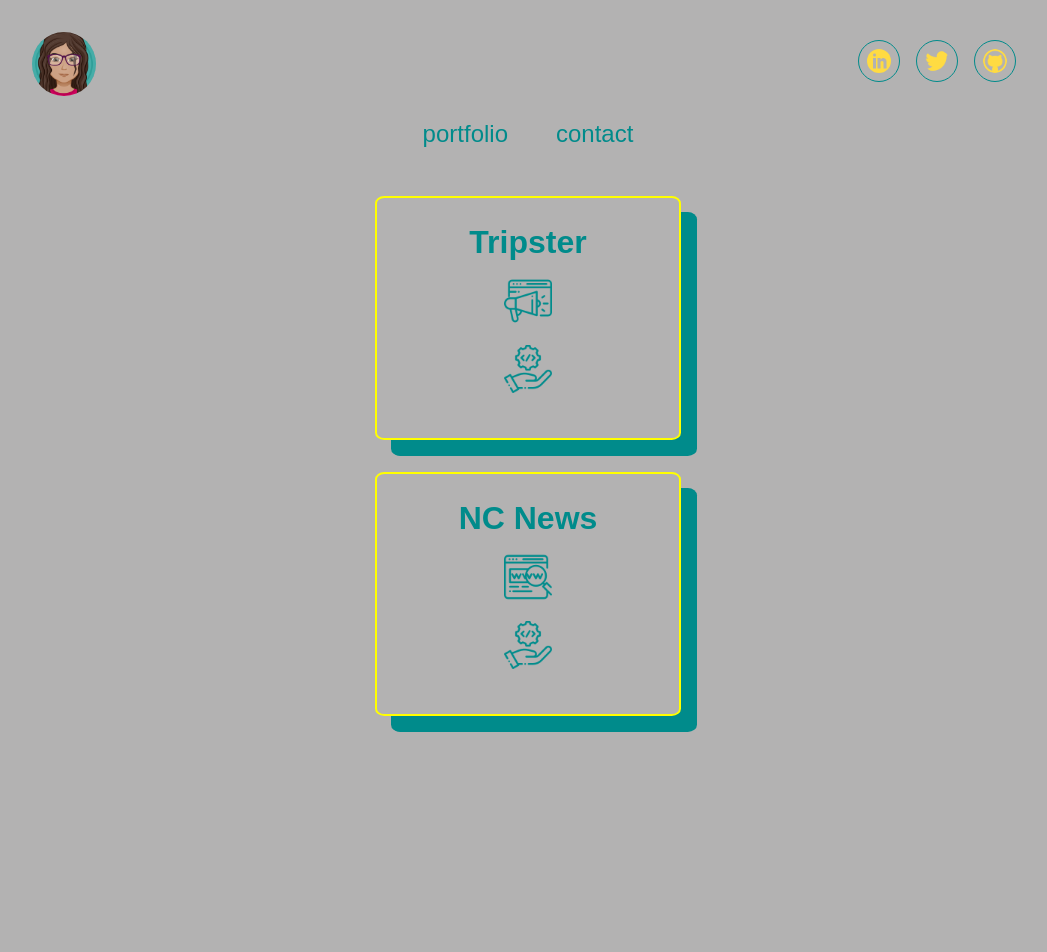
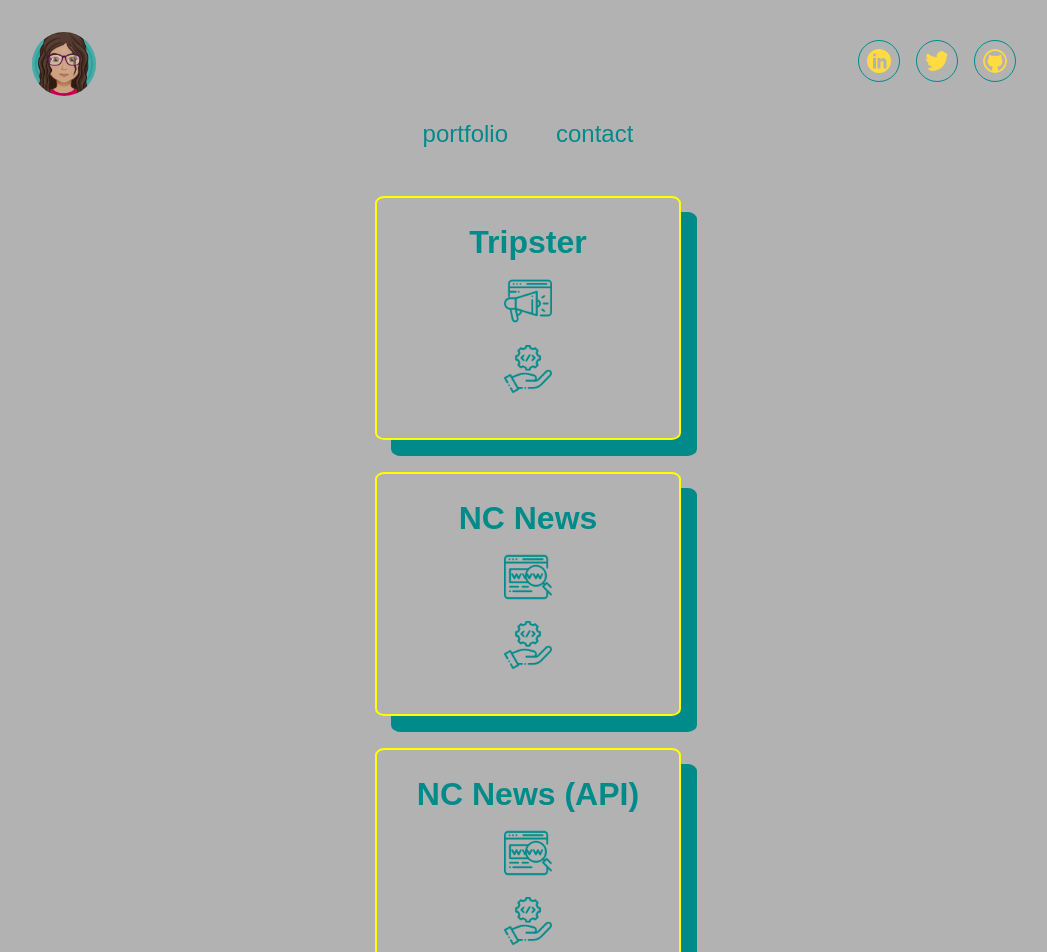
Before and after one commit to ixesta/Ixesta, a React (Create React App) app: page /portfolio in a window 1280 px wide. Shown: the top 952 px of the page, without its empty margins (112-1159 px from the left). Before the commit the page ends 800 px from the top, so only its background shows below. Built offline with nearby package versions, Linux system fonts and the light colour scheme; a web font is replaced by a local one.

Commit message:
nc backend to portfolio

```diff
--- a/src/Portfolio.js
+++ b/src/Portfolio.js
@@ -31,13 +31,11 @@ class Portfolio extends Component {
 
         <div class="card">
 
-
-
           <div class="card-content">
             <p class="card-name">NC News</p>
 
             <p >
-              <a class="card-text" href="https://ro-nc-app.herokuapp.com/" target="_blank">
+              <a class="card-text" href="https://ncnews.netlify.com" target="_blank">
                 <img class="video-icon" src="./http.png" alt="Web" />
               </a>
             </p>
@@ -48,8 +46,29 @@ class Portfolio extends Component {
             </p>
 
           </div>
+
         </div>
 
+
+        <div class="card">
+
+          <div class="card-content">
+            <p class="card-name">NC News (API)</p>
+
+            <p >
+              <a class="card-text" href="https://ro-nc-news.herokuapp.com/" target="_blank">
+                <img class="video-icon" src="./http.png" alt="Web" />
+              </a>
+            </p>
+            <p>
+              <a href="https://github.com/ixesta/NC-News_BE" target="_blank">
+                <img class="video-icon" src="./coding.png" alt="GitHub" />
+              </a>
+            </p>
+
+          </div>
+
+        </div>
 
       </div>
     )
```
